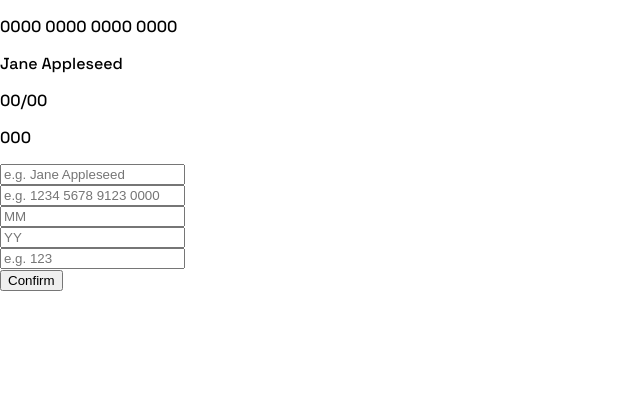
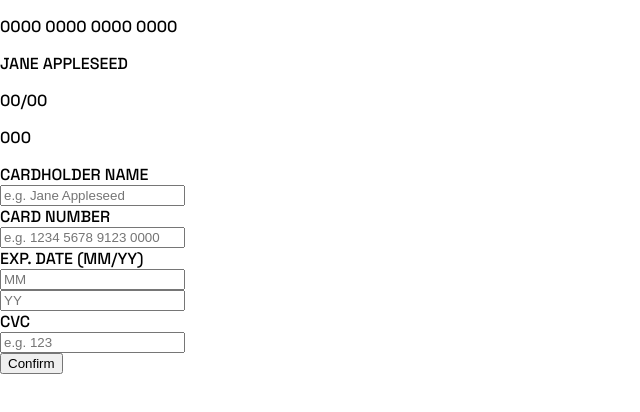
Before and after one commit to wishba/interactive-card-details-form-main, a React (Create React App) app: page / in a window 1280 px wide. Shown: the top 412 px of the page, without its empty margins (0-640 px from the left). Built offline with nearby package versions, Linux system fonts and the light colour scheme.

Commit message:
card front formatting

```diff
--- a/src/component/CardForm.js
+++ b/src/component/CardForm.js
@@ -4,7 +4,7 @@ import CardFront from './CardFront';
 
 export default function CardForm() {
   const [cardNumber, setCardNumber] = useState('0000 0000 0000 0000');
-  const [cardName, setCardName] = useState('Jane Appleseed');
+  const [cardName, setCardName] = useState('JANE APPLESEED');
   const [cardM, setCardM] = useState('00');
   const [cardY, setCardY] = useState('00');
   const [cardCVC, setCardCVC] = useState('000');
@@ -24,42 +24,41 @@ export default function CardForm() {
 
       <section>
         <div id='fillForm'>
-          <input
-            type="text"
+          <label>CARDHOLDER NAME</label>
+          <input type="text"
             placeholder="e.g. Jane Appleseed"
             onChange={(e) => {
               setCardName(e.target.value);
             }}
           />
-          <input
-            type='text'
+          <label>CARD NUMBER</label>
+          <input type='text'
             placeholder="e.g. 1234 5678 9123 0000"
             onChange={(e) => {
               setCardNumber(e.target.value);
             }}
           />
-          <input
-            type="text"
+          <label>EXP. DATE (MM/YY)</label>
+          <input type="text"
             placeholder="MM"
             onChange={(e) => {
               setCardM(e.target.value);
             }}
           />
-          <input
-            type="text"
+          <input type="text"
             placeholder="YY"
             onChange={(e) => {
               setCardY(e.target.value);
             }}
           />
-          <input
-            type="text"
+          <label>CVC</label>
+          <input type="text"
             placeholder="e.g. 123"
             onChange={(e) => {
               setCardCVC(e.target.value);
             }}
           />
-        </div>
+
           <button id='confirmButton'
             type="submit"
             onClick={() => {
@@ -68,6 +67,7 @@ export default function CardForm() {
               document.getElementById('completedForm').style.display = 'block';
             }}
           >Confirm</button>
+        </div>
       </section>
 
       <section>
@@ -82,20 +82,6 @@ export default function CardForm() {
           >Continue</button>
         </div>
       </section>
-      {/* <form>
-        <label>Cardholder Name</label>
-        <label>Card Number</label>
-        <label>Exp. Date (MM/YY)</label>
-        <input
-          type="text"
-          placeholder="MM"
-        />
-        <label>CVC</label>
-        <input
-          type="submit"
-          value="Confirm"
-        />
-      </form> */}
     </>
   )
 }
--- a/src/component/CardFront.js
+++ b/src/component/CardFront.js
@@ -4,7 +4,7 @@ export default function CardFront(props) {
   return (
     <>
       <p>{props.cardNumber ? props.cardNumber : '0000 0000 0000 0000'}</p>
-      <p>{props.cardName ? props.cardName : 'Jane Appleseed'}</p>
+      <p>{props.cardName ? props.cardName : 'JANE APPLESEED'}</p>
       <p>
         <span>{props.cardM ? props.cardM : '00'}</span>
         /
```
Lines whose indentation alone changed are shown as unchanged.
